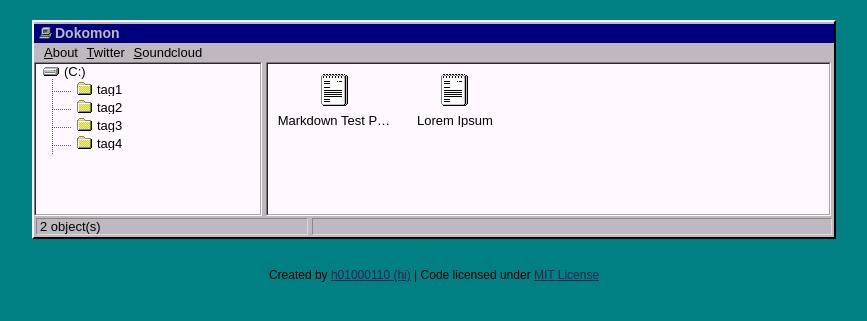
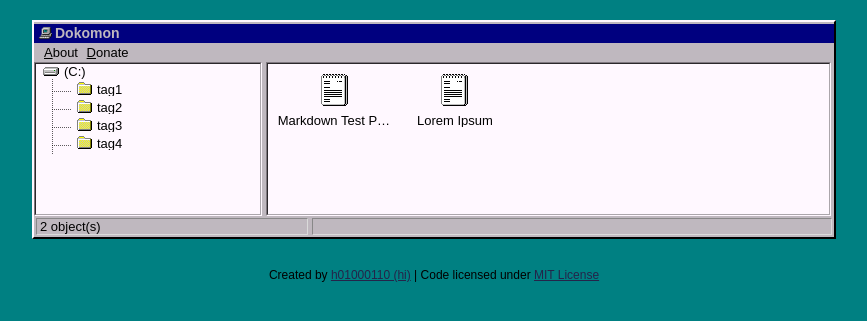
Before and after one commit to dokomon/dokomon.github.io, a Jekyll site: the page built from index.html, in a window 1280 px wide. Shown: the top 321 px of the page, without its empty margins (206-1073 px from the left). Built offline with Jekyll 4.4.1, drawn with Linux system fonts in a browser that asks for light colours.

Commit message:
feat:
update

```diff
--- a/_includes/donate.html
+++ b/_includes/donate.html
@@ -4,5 +4,4 @@
 <div class="donate">
 	<p>Did you like of something here? How about helping me buy some game?<br>
 	I'll appreciate it!</p>
-	<p>Bitcoin Wallet <i class="fa fa-btc"></i> 1Agt7r7aCAeWk5DyXXNyJXAXC4xxysiWjJ<br>Ethereum Wallet <i class="fa fa-money"></i> 0x19BD447c94499BdcA154Dc1BeF9FCf1f4c427C16</p>
 </div>
--- a/_includes/topbar.html
+++ b/_includes/topbar.html
@@ -1,5 +1,4 @@
 <ul class="topbar">
-	<a href="/me"><li><u>A</u>bout</li></a>
-	<a href="http://twitter.com/h01000110" target="_blank"><li><u>T</u>witter</li></a>
-	<a href="http://soundcloud.com/h01000110" target="_blank"><li><u>S</u>oundcloud</li></a>
+	<a href="/about"><li><u>A</u>bout</li></a>
+    <a href="/donate" target="_blank"><li><u>D</u>onate</li></a>
 </ul>
```
Also changed, not shown: about/index.md (added, +6 -0 lines).
